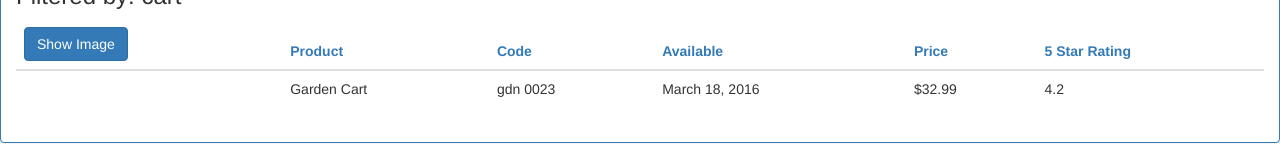
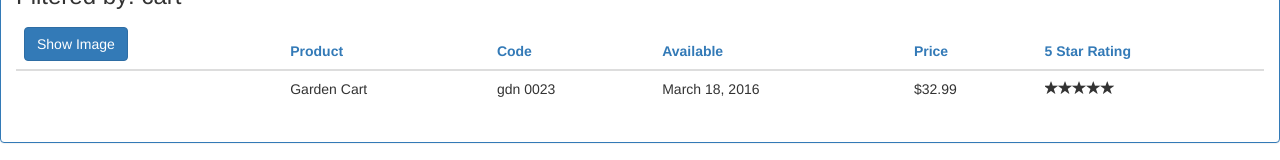
Before and after one commit to BradleyCampbell/AngularGettingStarted, an Angular app: page / in a window 1280 px wide. Shown: the part 204-364 px from the top of the page. Built offline with nearby package versions, Linux system fonts and the light colour scheme.

Commit message:
nested component module

```diff
--- a/src/app/app.module.ts
+++ b/src/app/app.module.ts
@@ -1,3 +1,4 @@
+import { StarComponent } from './shared/star.component';
 import { ConvertToSpacesPipe } from './shared/convert-to-spaces.pipe';
 import { BrowserModule } from '@angular/platform-browser';
 import { FormsModule } from '@angular/forms';
@@ -7,7 +8,10 @@ import { AppComponent } from './app.component';
 import { ProductListComponent } from './products/product-list.component';
 
 @NgModule({
-  declarations: [AppComponent, ProductListComponent, ConvertToSpacesPipe],
+  declarations: [AppComponent,
+                 ProductListComponent,
+                 ConvertToSpacesPipe,
+                 StarComponent],
   imports: [BrowserModule, FormsModule],
   providers: [],
   bootstrap: [AppComponent]
--- a/src/app/products/product-list.component.html
+++ b/src/app/products/product-list.component.html
@@ -45,7 +45,11 @@
                       <td>{{product.productCode | lowercase | convertToSpaces: '-'}}</td>
                       <td>{{product.releaseDate}}</td>
                       <td>{{product.price | currency:'USD':true:'1.2-2'}}</td>
-                        <td>{{product.starRating}} </td>
+                      <td>
+                        <pm-star [rating] = 'product.starRating'
+                                 (ratingClicked) = 'onRatingClicked($event)'>
+                        </pm-star>
+                      </td>
                     </tr>
                 </tbody>
             </table>
--- a/src/app/products/product-list.component.ts
+++ b/src/app/products/product-list.component.ts
@@ -1,5 +1,5 @@
-import {Component, OnInit} from '@angular/core';
-import {IProduct} from './product';
+import { Component, OnInit } from '@angular/core';
+import { IProduct } from './product';
 
 @Component({
   selector: 'pm-products',
@@ -15,7 +15,7 @@ export class ProductListComponent implements OnInit {
   get listFilter(): string {
     return this._listFilter;
   }
-    set listFilter(value: string){
+  set listFilter(value: string) {
     this._listFilter = value;
     this.filteredProducts = this.listFilter ? this.performFilter(this.listFilter) : this.products;
   }
@@ -70,6 +70,9 @@ export class ProductListComponent implements OnInit {
 
   ngOnInit(): void {
     console.log('In Oninit');
+  }
 
+  onRatingClicked(message: string): void {
+    this.pageTitle = 'Product List: ' + message;
   }
 }
--- a/src/app/shared/star.component.html
+++ b/src/app/shared/star.component.html
@@ -1,6 +1,7 @@
 <div class="crop"
     [style.width.px]="starWidth"
-    [title]="rating">
+    [title]="rating"
+    (click) = 'onClick()'>
     <div style="width: 86px">
         <span class="glyphicon glyphicon-star"></span>
         <span class="glyphicon glyphicon-star"></span>
--- /dev/null
+++ b/src/app/shared/star.component.ts
@@ -0,0 +1,21 @@
+import { Component, OnChanges, Input, Output, EventEmitter } from '@angular/core';
+
+@Component({
+  selector: 'pm-star',
+  templateUrl: './star.component.html',
+  styleUrls: ['./star.component.css']
+})
+export class StarComponent implements OnChanges {
+  @Input() rating: number = 4;
+  starWidth: number;
+
+  @Output() ratingClicked: EventEmitter<string> = new EventEmitter<string>();
+
+  onClick(): void {
+    this.ratingClicked.emit('clicked!');
+  }
+
+  ngOnChanges(): void {
+    this.starWidth = this.rating * 86 / 5;
+  }
+}
```
Lines whose indentation alone changed are shown as unchanged.
